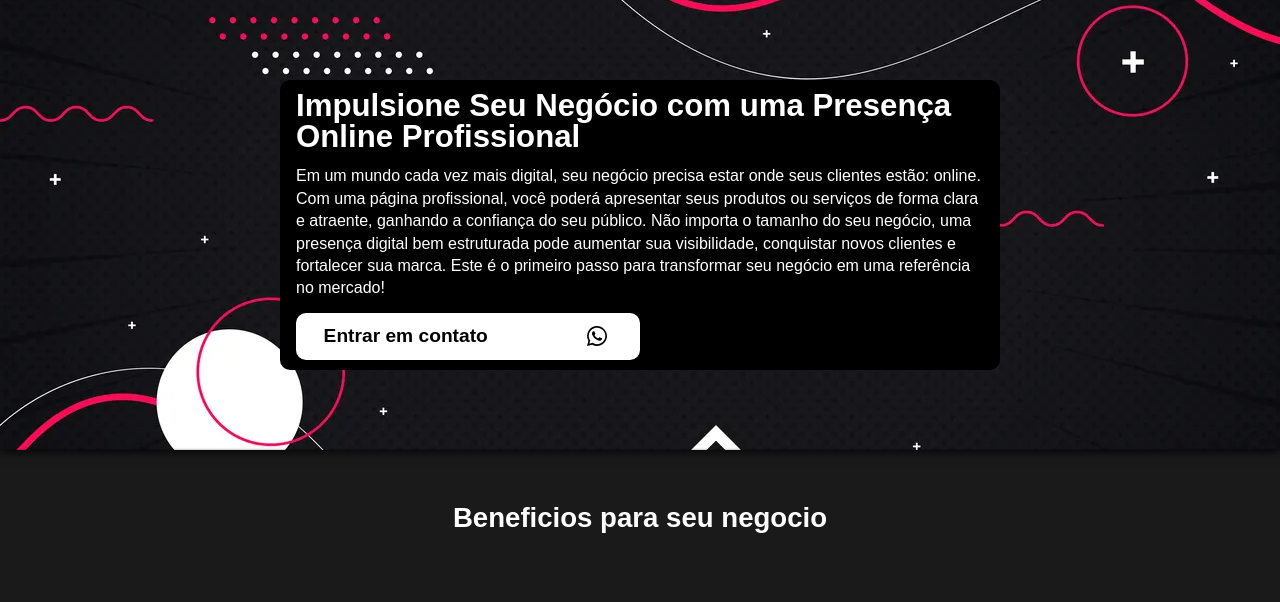
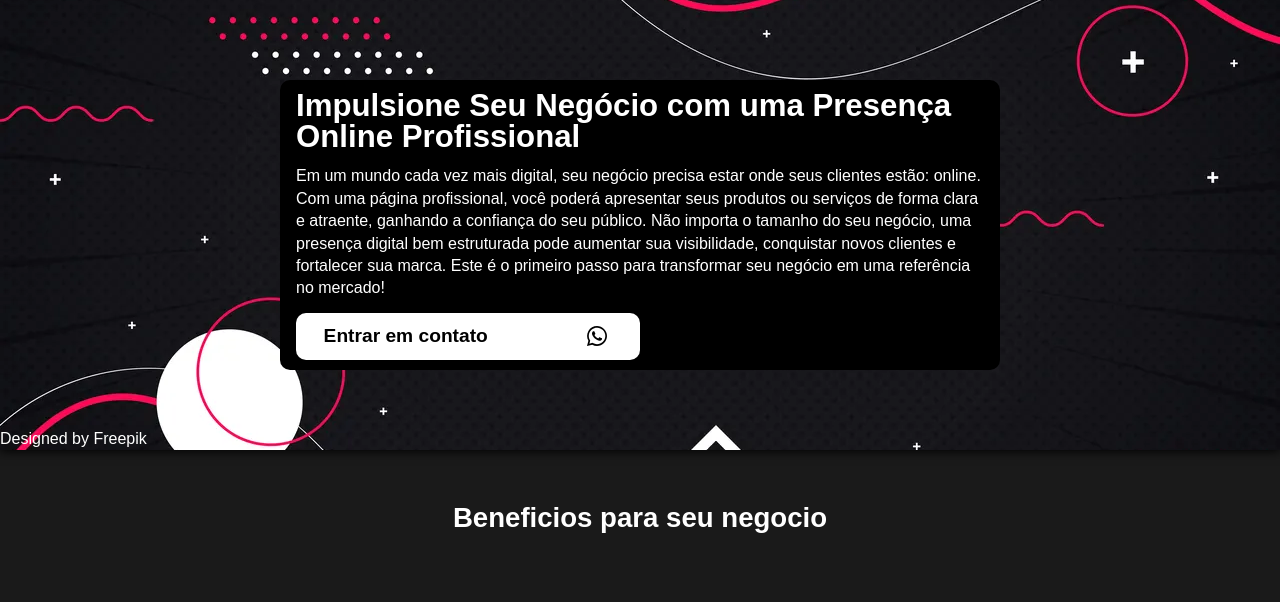
Before and after one commit to Johnnysamuca/ConversaoClientes, a website: page index.html in a window 1280 px wide. Shown: the top 602 px of the page. Drawn offline with nearby package versions, Linux system fonts and the light colour scheme.

Commit message:
atribuição necessaria adicionada a seção hero e arquivo de script desnecessario foi removido

```diff
--- a/index.html
+++ b/index.html
@@ -7,12 +7,12 @@
       name="description"
       content="Venda de landing Pages para valorização de negócios"
     />
+    <link rel="icon" type="image/svg+xml" href="./assets/landing-page.svg" />
     <link rel="stylesheet" href="./Css/style.css" />
     <title>
       Landing Pages Personalizadas: Aumente Sua Presença Online com Design
       Profissional e Funcional
     </title>
-    <script src="https://unpkg.com/scrollreveal"></script>
   </head>
   <body>
     <main>
@@ -42,6 +42,10 @@
             />
           </button>
         </div>
+
+        <p class="atribuicao">
+          <a class="atribuicao" href="www.freepik.com">Designed by Freepik</a>
+        </p>
       </section>
 
       <section class="secao secao--feature">
--- a/sass/components/_hero.scss
+++ b/sass/components/_hero.scss
@@ -1,4 +1,5 @@
 .secao--hero {
+  position: relative;
   @include flex($aling: center, $justify: center);
   padding: 0;
   background-image: url(../../assets/img-hero-principal-redimensionada.webp);
--- a/sass/pages/_paginaConversaoClientes.scss
+++ b/sass/pages/_paginaConversaoClientes.scss
@@ -127,3 +127,12 @@
     grid-row: 3;
   }
 }
+
+.atribuicao {
+  position: absolute;
+  bottom: 0;
+  left: 0;
+  color: $white;
+  text-decoration: none;
+  width: 100%;
+}
```
Also changed, not shown: Css/style.comp.css, Css/style.css, Css/style.prefix.css, 2 other files.
